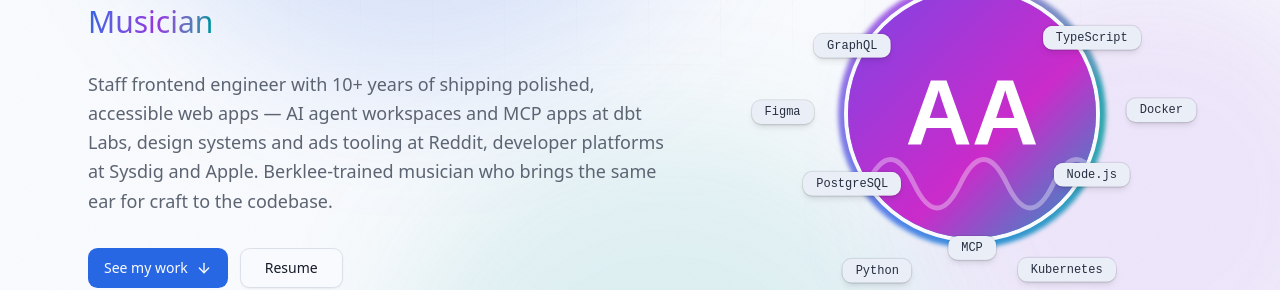
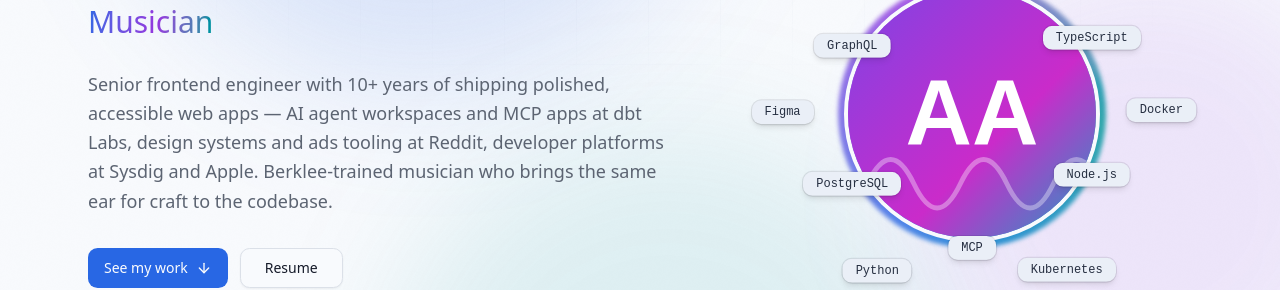
Before and after one commit to aricallen/aricallen.github.io, a React (Vite) app: page / in a window 1280 px wide. Shown: the part 296-586 px from the top of the page. Built offline with nearby package versions, Linux system fonts and the light colour scheme.

Commit message:
Use Senior Software Engineer II title to match the resume

```diff
--- a/index.html
+++ b/index.html
@@ -6,10 +6,10 @@
     <meta name="viewport" content="width=device-width, initial-scale=1.0" />
     <meta
       name="description"
-      content="Aric Allen — Staff Software Engineer in Oakland, CA. 10+ years building polished, accessible frontends: AI agent workspaces, MCP apps, and design systems."
+      content="Aric Allen — Senior Software Engineer II in Oakland, CA. 10+ years building polished, accessible frontends: AI agent workspaces, MCP apps, and design systems."
     />
     <meta name="theme-color" content="#14161f" />
-    <title>Aric Allen — Staff Software Engineer</title>
+    <title>Aric Allen — Senior Software Engineer II</title>
     <script>
       const stored = localStorage.getItem('theme')
       const theme =
--- a/src/content/portfolio.json
+++ b/src/content/portfolio.json
@@ -2,10 +2,10 @@
   "profile": {
     "name": "Aric Allen",
     "monogram": "aa.",
-    "roles": ["Staff Software Engineer", "Frontend Specialist", "Musician", "Serial Optimist"],
+    "roles": ["Senior Software Engineer II", "Frontend Specialist", "Musician", "Serial Optimist"],
     "location": "Oakland, California",
     "headline": "I build interfaces people love to use — and codebases people love to work in.",
-    "bio": "Staff frontend engineer with 10+ years of shipping polished, accessible web apps — AI agent workspaces and MCP apps at dbt Labs, design systems and ads tooling at Reddit, developer platforms at Sysdig and Apple. Berklee-trained musician who brings the same ear for craft to the codebase.",
+    "bio": "Senior frontend engineer with 10+ years of shipping polished, accessible web apps — AI agent workspaces and MCP apps at dbt Labs, design systems and ads tooling at Reddit, developer platforms at Sysdig and Apple. Berklee-trained musician who brings the same ear for craft to the codebase.",
     "quote": "Be the change you want to see in the codebase.",
     "avatar": "avatar.svg",
     "resumeUrl": "resume.pdf",
```
